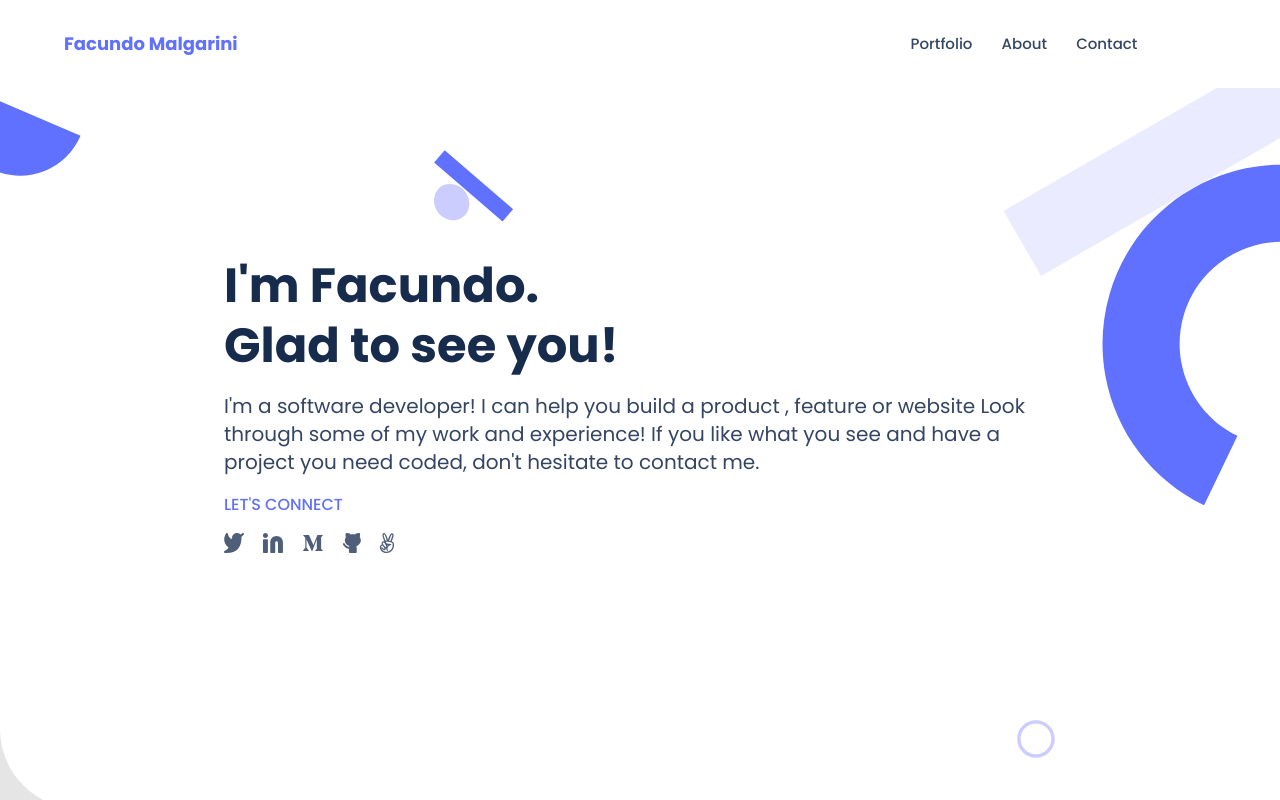
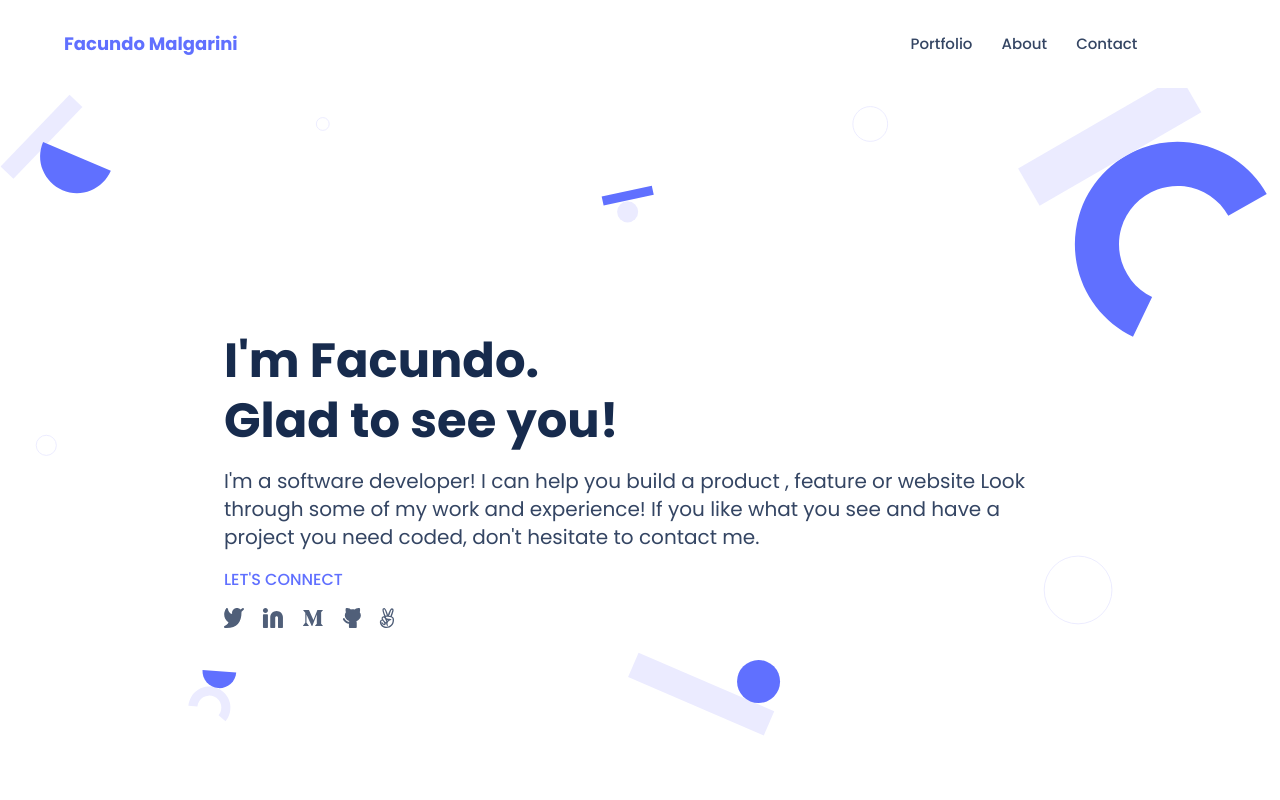
Before and after one commit to fmalgarini/My-portfolio-Project, a website: page index.html in a window 1280 px wide. Shown: the top 800 px of the page. Drawn offline with Linux system fonts and the light colour scheme.

Commit message:
fixed background presentation and in the footer

```diff
--- a/style.css
+++ b/style.css
@@ -529,6 +529,7 @@ textarea::placeholder {
 
 /* Max media query */
 
+
 @media only screen and (min-width: 768px) {
   .assetnav {
     display: none;
@@ -538,13 +539,11 @@ textarea::placeholder {
     display: none;
   }
 
-  .presentation-container {
-    display: none;
-  }
+
+}
 
 
 
-}
 
 @media only screen and (min-width: 768px) {
   #workContainerRubyOnRails {
@@ -589,14 +588,16 @@ textarea::placeholder {
   /* Background logo */
 
   .presentation-desktop {
-    background-image: url(assets/header-shapes.svg);
+    background-image: url(assets/header-bg-desktop.svg);
+    background-size: contain;
+    background-position-x: right;
     background-repeat: no-repeat;
-    background-size: cover;
     display: flex;
     flex-direction: column;
     padding: 32vh 5vw;
     border-bottom-left-radius: 5em;
     background-color: white;
+
   }
 
   /* Presentation */
```
Also changed, not shown: index.html (+3 -0 lines), assets/header-bg-desktop.svg (added).
